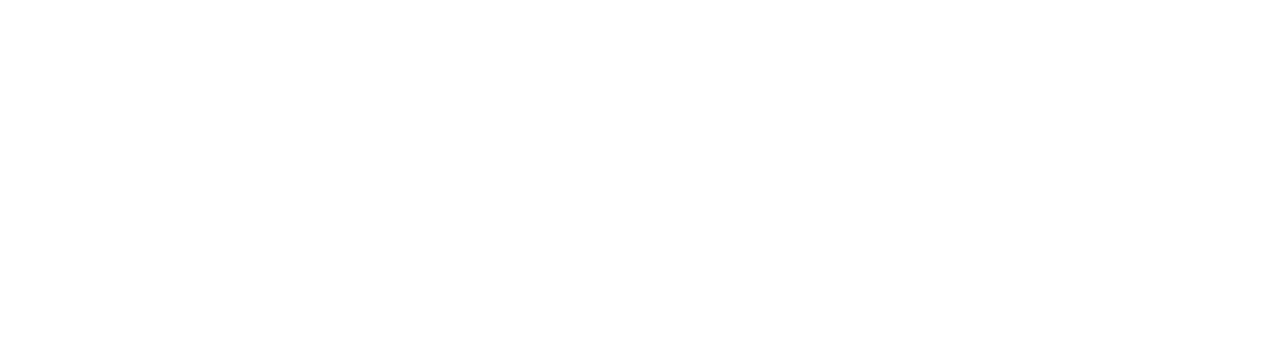
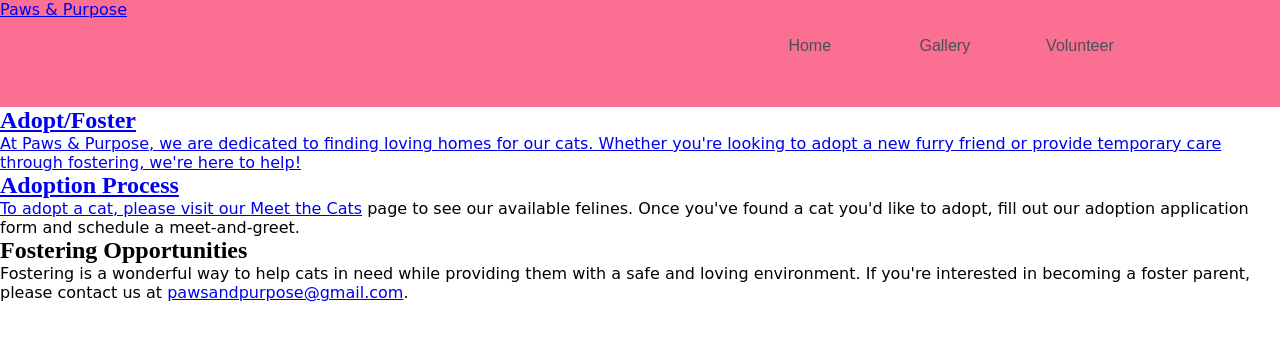
Before and after one commit to merismce/COMP126FinalProject, a plain HTML site: page adopt.html in a window 1280 px wide. Drawn offline with Linux system fonts and the light colour scheme.

Commit message:
fixed index, did some work on adopt page
fixed index, did some work on adopt page

```diff
--- a/adopt.html
+++ b/adopt.html
@@ -0,0 +1,34 @@
+<!DOCTYPE html>
+<html lang="en">
+<head>
+  <meta charset="utf-8">
+  <meta name="viewport" content="width=device-width, initial-scale=1.0">
+  <title>Paws &amp; Purpose | Adopt &amp; Foster</title>
+  <link rel="stylesheet" href="styles.css">
+</head>
+
+<body>
+  <header>
+    <nav>
+      <a class="logo" href="index.html">Paws &amp; Purpose</a>
+      <ul class="menubar">
+        <li><a href="index.html">Home</a></li>
+        <li><a href="gallery.html">Gallery</a></li>
+        <li><a href="volunteer.html">Volunteer</a></li>
+        <li><a href="adopt.html"><Adopt/Foster</a></li>
+      </ul>
+    </nav>
+  </header>
+
+    <main>
+        <section class="adopt-foster">
+        <h1>Adopt/Foster</h1>
+        <p>At Paws &amp; Purpose, we are dedicated to finding loving homes for our cats. Whether you're looking to adopt a new furry friend or provide temporary care through fostering, we're here to help!</p>
+
+        <h2>Adoption Process</h2>
+        <p>To adopt a cat, please visit our <a href="gallery.html">Meet the Cats</a> page to see our available felines. Once you've found a cat you'd like to adopt, fill out our adoption application form and schedule a meet-and-greet.</p>
+
+        <h2>Fostering Opportunities</h2>
+        <p>Fostering is a wonderful way to help cats in need while providing them with a safe and loving environment. If you're interested in becoming a foster parent, please contact us at <a href="mailto:pawsandpurpose@gmail.com">pawsandpurpose@gmail.com</a>.</p>
+        </section>
+    </main>
```
Also changed, not shown: index.html (+1 -1 lines).
